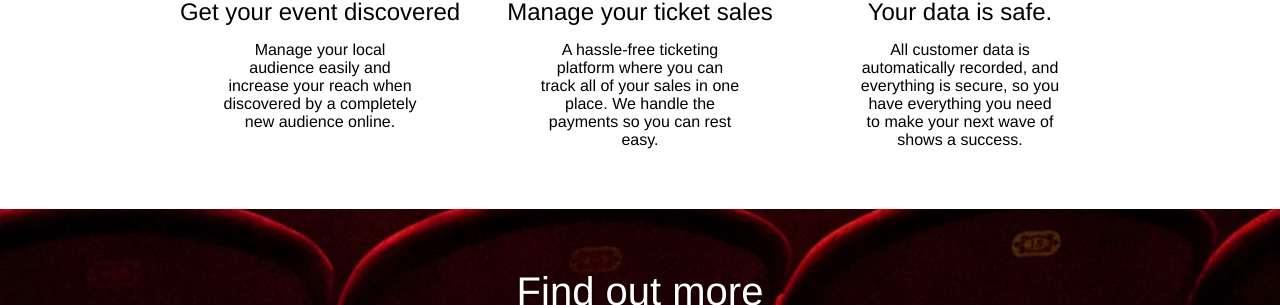
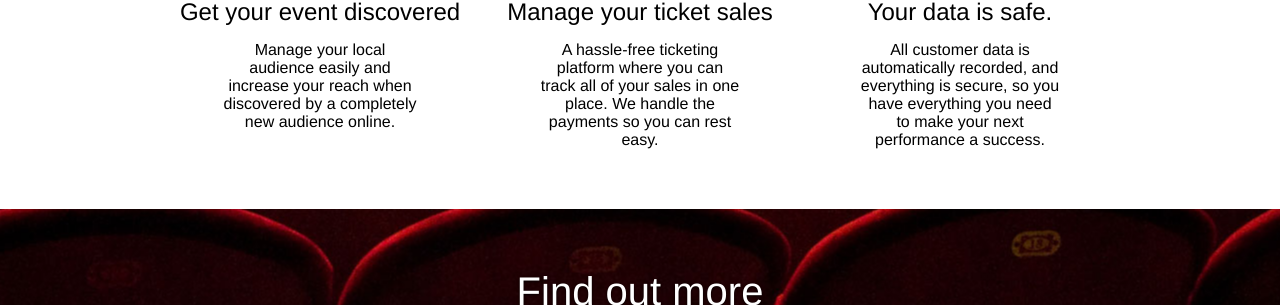
Before and after one commit to swillis/rug-evently-page, a Jekyll site: the page built from index.html, in a window 1280 px wide and 900 px high, scrolled down 917 px. Shown: the part 337-642 px from the top of the window. Built offline with Jekyll 4.4.1, drawn with Linux system fonts in a browser that asks for light colours; nearby versions of some CDN libraries; some of the changed text lies outside the part shown.

Commit message:
fixed copy
changed header copy to 'Transfrom your box office sales' and benefits copy under 'your data is safe' to 'make your next performance a success'.

```diff
--- a/_includes/benefits.html
+++ b/_includes/benefits.html
@@ -17,7 +17,7 @@
 		<article class='benefit'>
 			<img src="img/lock.png">
 			<h2>Your data is safe.</h2>
-			<p>All customer data is automatically recorded, and everything is secure, so you have everything you need to make your next wave of shows a success.</p>
+			<p>All customer data is automatically recorded, and everything is secure, so you have everything you need to make your next performance a success.</p>
 		</article>
 
 	</div>
--- a/_includes/header.html
+++ b/_includes/header.html
@@ -2,7 +2,7 @@
 
 	<div class='header-copy'>
 
-		<h1>Sell out your next production.</h1>
+		<h1>Transfrom your box office sales.</h1>
 		<p>Really Useful Group have teamed up with Evently to offer your adult amateur society a professional solution for managing your ticket sales and publishing your event online.</p>
 		<a class='more btn' href="#" onclick="goToByScroll('contact')">Find out more</a>
 
```
Also changed, not shown: 1 other file.
